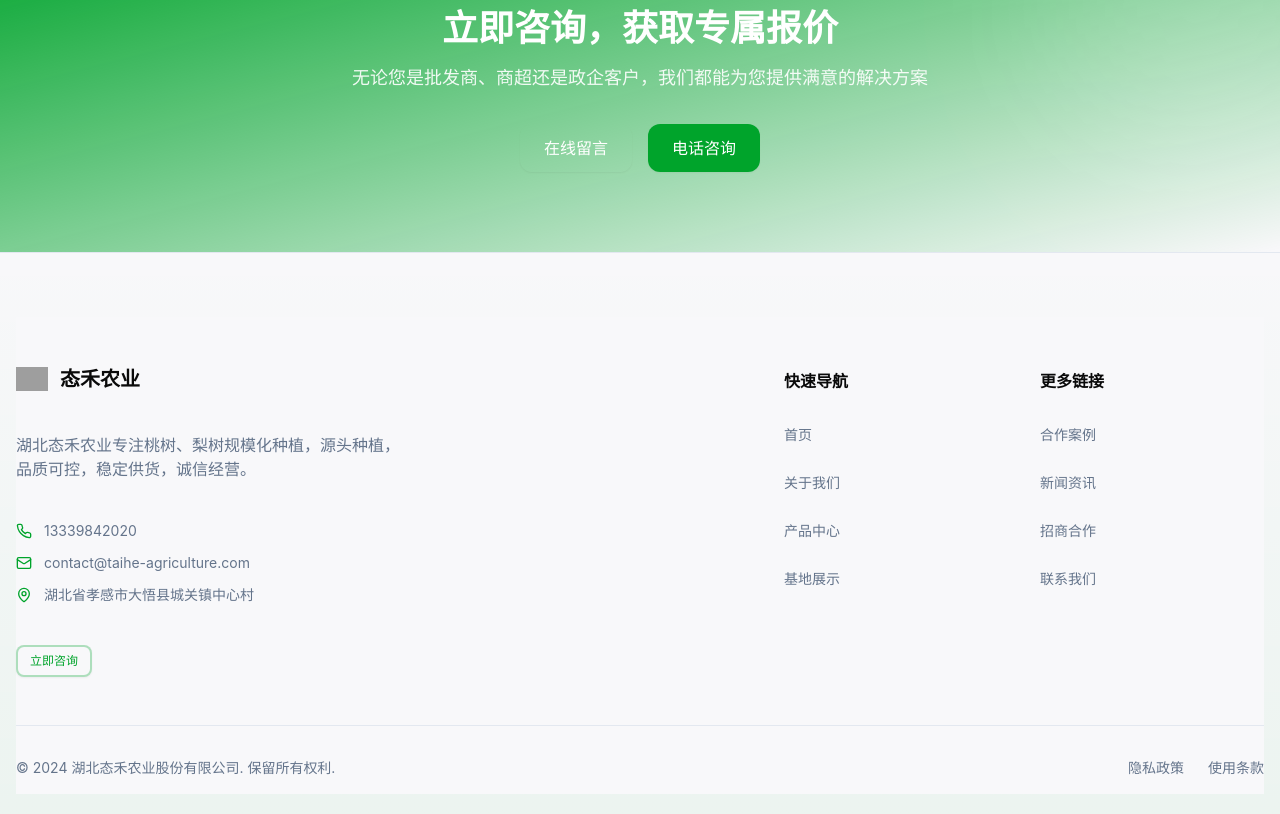
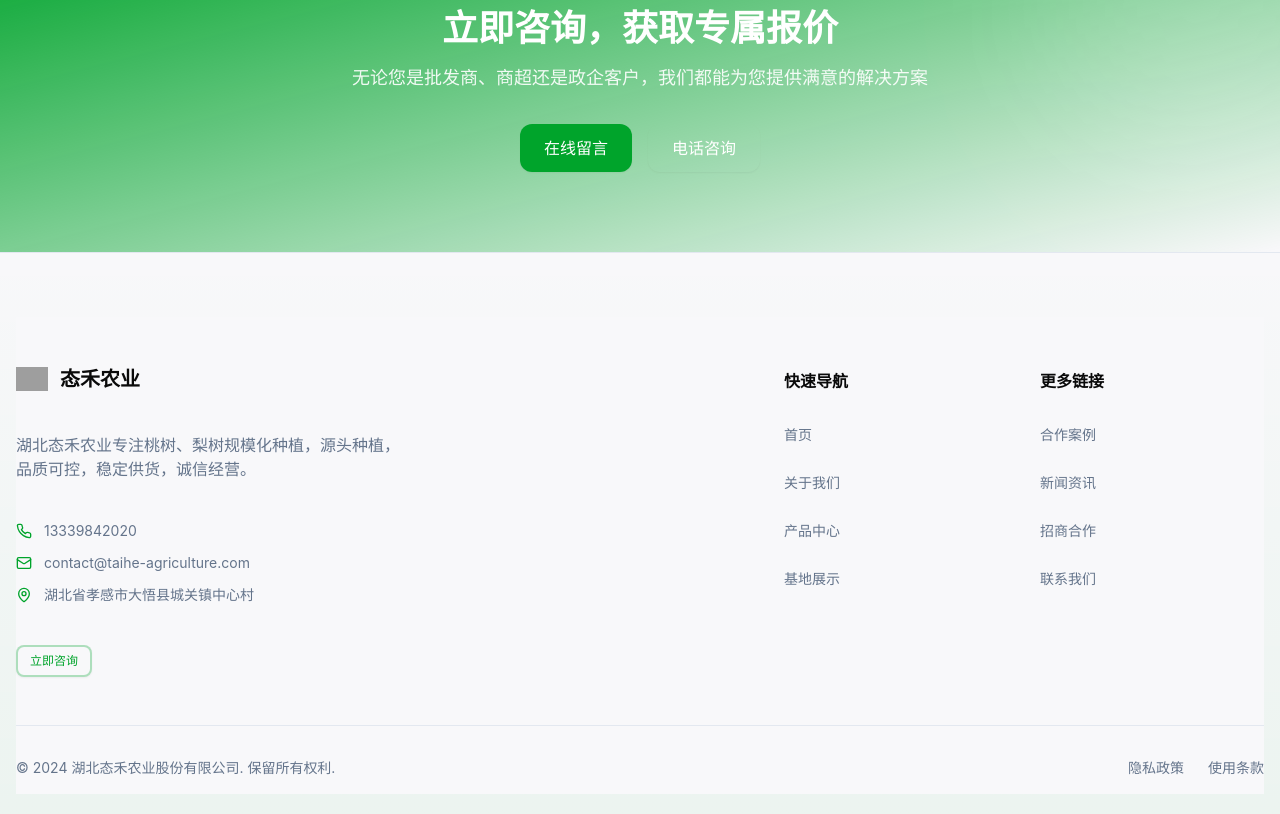
Before and after one commit to jingwu960-hue/taihe-web, a Next.js app: page / in a window 1280 px wide. Shown: the part 3400-4214 px from the top of the page. Built offline with nearby package versions, Linux system fonts and the light colour scheme; grey boxes are pictures that could not be loaded.

Commit message:
style(cta-section): 调整两个按钮的主题样式
交换两个按钮的variant配置，让主要行动按钮使用brand样式

```diff
--- a/components/sections/home/cta-section.tsx
+++ b/components/sections/home/cta-section.tsx
@@ -23,10 +23,10 @@ export default function CtaSection() {
           无论您是批发商、商超还是政企客户，我们都能为您提供满意的解决方案
         </p>
         <div className="flex gap-4 justify-center flex-wrap">
-          <Button size="lg" variant="brand" asChild>
+          <Button size="lg" variant="default" asChild>
             <Link href="/contact">在线留言</Link>
           </Button>
-          <Button size="lg" variant="default" asChild className="border-white/50 text-white hover:bg-white/20">
+          <Button size="lg" variant="brand" asChild className="border-white/50 text-white hover:bg-white/20">
             <a href={`tel:${siteConfig.contact.phone}`}>电话咨询</a>
           </Button>
         </div>
```
